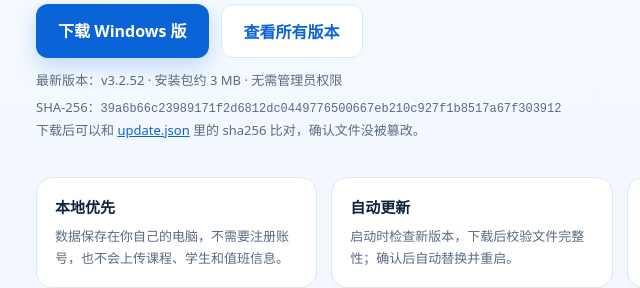
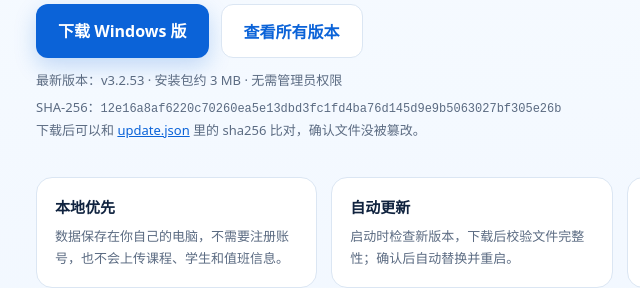
Before and after one commit to feihesl/kexu-releases, a plain HTML site: page index.html in a window 1280 px wide. Shown: the part 273-561 px from the top of the page, 168-808 px from the left. Drawn offline with Linux system fonts and the light colour scheme.

Commit message:
Update download page to 3.2.53

```diff
--- a/index.html
+++ b/index.html
@@ -37,8 +37,8 @@
     <a class="btn primary" href="https://github.com/feihesl/kexu-releases/releases/latest/download/KeXu-win64.zip">下载 Windows 版</a>
     <a class="btn secondary" href="https://github.com/feihesl/kexu-releases/releases">查看所有版本</a>
   </div>
-  <div class="meta">最新版本：v3.2.52 · 安装包约 3 MB · 无需管理员权限</div>
-  <div class="meta" style="margin-top:8px">SHA-256：<code style="font-size:12px;word-break:break-all"><!--sha-->39a6b66c23989171f2d6812dc0449776500667eb210c927f1b8517a67f303912<!--/sha--></code></div>
+  <div class="meta">最新版本：v3.2.53 · 安装包约 3 MB · 无需管理员权限</div>
+  <div class="meta" style="margin-top:8px">SHA-256：<code style="font-size:12px;word-break:break-all"><!--sha-->12e16a8af6220c70260ea5e13dbd3fc1fd4ba76d145d9e9b5063027bf305e26b<!--/sha--></code></div>
   <div class="meta" style="margin-top:4px">下载后可以和 <a href="update.json" style="color:var(--accent)">update.json</a> 里的 sha256 比对，确认文件没被篡改。</div>
 
   <div class="grid">
```
